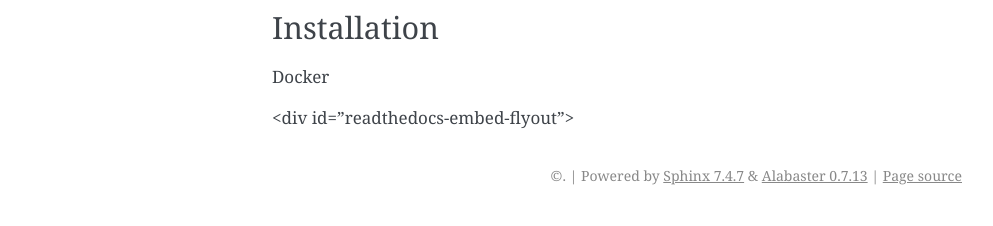
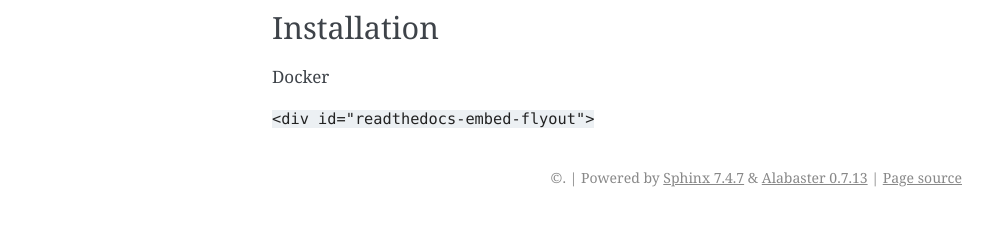
Before and after one commit to whitneykrape/cupcakestokilowatts-lite, a Sphinx documentation site: the page built from docs/index.rst, in a window 1280 px wide. Shown: the part 386-612 px from the top of the page, without its empty margins (148-1141 px from the left). Built offline with Sphinx 7.4.7, drawn with Linux system fonts in a browser that asks for light colours.

Commit message:
Docs update.

```diff
--- a/docs/index.rst
+++ b/docs/index.rst
@@ -20,4 +20,4 @@ Installation
 Docker
 
 
-<div id="readthedocs-embed-flyout">
+``<div id="readthedocs-embed-flyout">``
```
